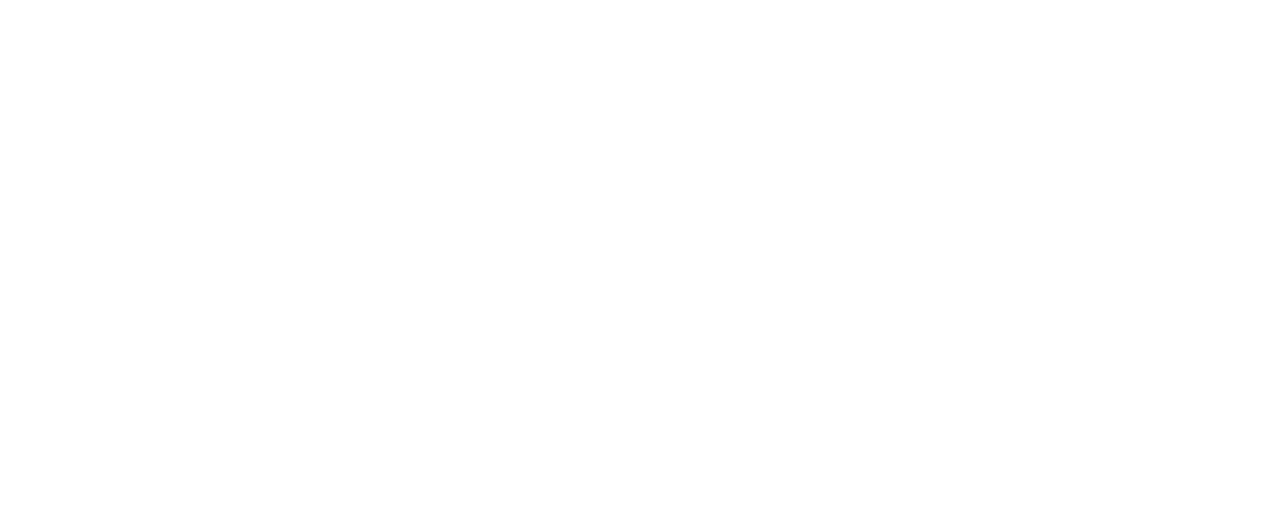
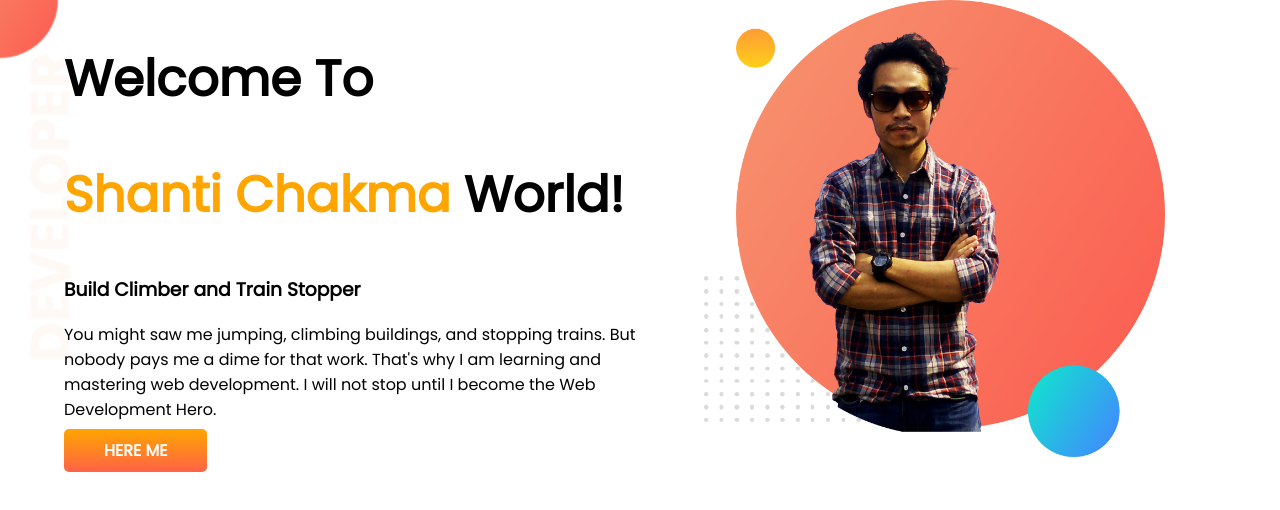
Before and after one commit to ShantiCR7/developer-portfolio, a plain HTML site: page index.html in a window 1280 px wide. Drawn offline with Linux system fonts and the light colour scheme.

Commit message:
top banner added

```diff
--- a/index.html
+++ b/index.html
@@ -5,8 +5,23 @@
     <meta http-equiv="X-UA-Compatible" content="IE=edge">
     <meta name="viewport" content="width=device-width, initial-scale=1.0">
     <title>Shanti Portfolio</title>
+    <link rel="preconnect" href="https://fonts.googleapis.com">
+    <link rel="preconnect" href="https://fonts.gstatic.com" crossorigin>
+    <link href="https://fonts.googleapis.com/css2?family=Poppins&display=swap" rel="stylesheet">
+    <link rel="stylesheet" href="style.css">
 </head>
 <body>
-
+    <section class="top-banner">
+        <div class="half-width">
+            <h1>Welcome To</h1>
+            <h1><span class="orange-color">Shanti Chakma</span> World!</h1>
+            <h3>Build Climber and Train Stopper</h3>
+            <p>You might saw me jumping, climbing buildings, and stopping trains. But nobody pays me a dime for that work. That's why I am learning and mastering web development. I will not stop until I become the Web Development Hero.</p>
+            <a class="link-button" target="_blank" href="https://www.linkedin.com/in/shanti-jyoti-chakma-8248a4155/">HERE ME</a>
+        </div>
+        <div class="half-width">
+            <img src="images/my-bg.png" alt="">
+        </div>
+    </section>
 </body>
 </html>
--- a/style.css
+++ b/style.css
@@ -0,0 +1,32 @@
+body {
+  font-family: "Poppins", sans-serif;
+  margin: 0;
+}
+h1 {
+  font-size: 50px;
+}
+.orange-color {
+  color: orange;
+}
+section {
+  display: flex;
+}
+.half-width {
+  width: 50%;
+  padding-left: 5%;
+}
+.half-width img {
+  width: 80%;
+}
+.link-button {
+  text-decoration: none;
+  background-image: linear-gradient(orange, tomato);
+  padding: 10px 40px;
+  color: white;
+  font-weight: 700;
+  border-radius: 5px;
+}
+.top-banner {
+  background-image: url(images/top-banner.png);
+  background-repeat: no-repeat;
+}
```
Also changed, not shown: images/dream-bg.png (added), images/exp-bg.png (added), images/jhankar.png (added), images/jhankar2.png (added), images/my-bg.png (added), images/my-bg2.png (added), images/top-banner.png (added), 7 other files.
